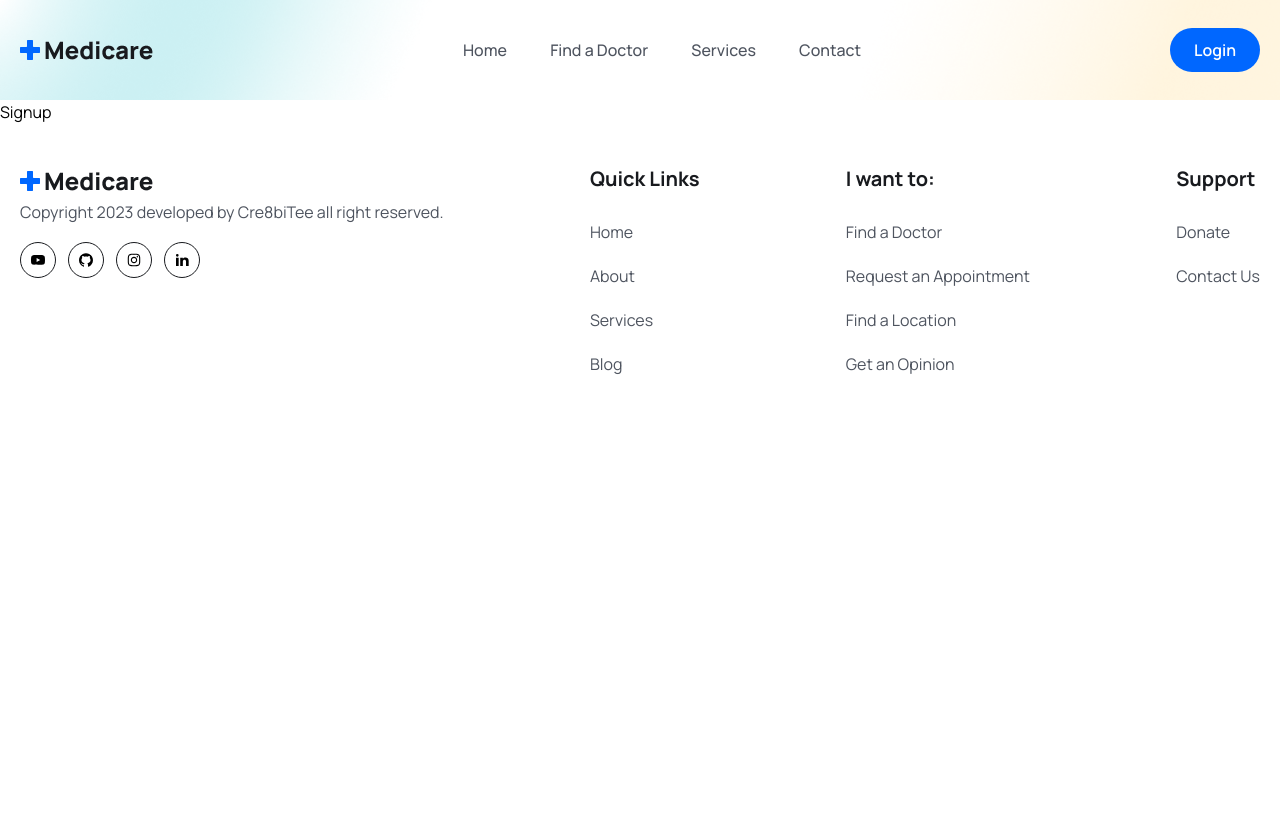
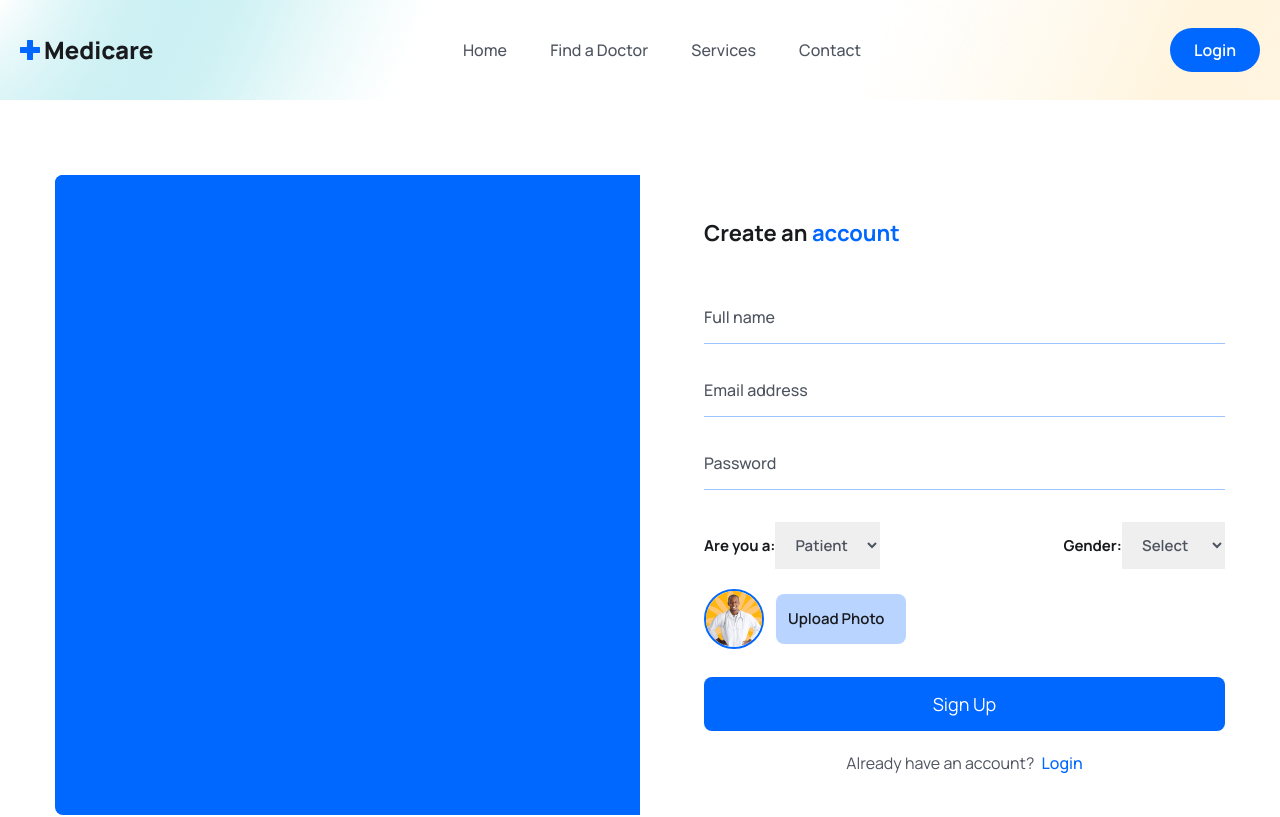
Before and after one commit to kngtee/medcare, a React (Vite) app: page /register in a window 1280 px wide. Shown: the top 817 px of the page. Built offline with nearby package versions, Linux system fonts and the light colour scheme; the HTML template or start-up script is replaced by a standard one.

Commit message:
signup done

```diff
--- a/src/pages/Login.jsx
+++ b/src/pages/Login.jsx
@@ -8,14 +8,15 @@
   });
 
   const handleInputChange = (e) => {
-    setFormData({ ...formData, [e.target.name]: e.target.value });
+    const { name, value } = e.target;
+    setFormData((prevState) => ({ ...prevState, [name]: value }));
   };
 
   return (
     <section className="px-5 lg:px-0">
       <div className="w-full max-w-[570px] mx-auto rounded-lg shadow-lg md:p-10">
         <h3 className="text-headingColor text-[22px] text-center leading-9 font-bold mb-10">
-          Hello!!! <span className="text-primaryColor">Welcome</span> Back
+          Hello!!! <span className="text-primaryColor">Welcome</span> Back{" "}
           &#x1F389;
         </h3>
         <form className="py-4 md:py-0">
@@ -53,7 +54,7 @@
           </div>
 
           <p className="mt-5 text-textColor text-center">
-            Don&apos;t have and account?{" "}
+            Don&apos;t have an account?{" "}
             <Link to="/register" className="text-primaryColor font-medium ml-1">
               Register
             </Link>
--- a/src/pages/Signup.jsx
+++ b/src/pages/Signup.jsx
@@ -1,7 +1,166 @@
-import React from "react";
+import signupImg from "../assets/images/signup.gif";
+import avatar from "../assets/images/doctor-img01.png";
+import { Link } from "react-router-dom";
+import { useState } from "react";
 
 const Signup = () => {
-  return <div>Signup</div>;
+  const [selectedFile, setSelectedFile] = useState(null);
+  const [previewURL, setPreviewURL] = useState("");
+
+  const [formData, setFormData] = useState({
+    name: "",
+    email: "",
+    password: "",
+    photo: selectedFile,
+    gender: "",
+    role: "patient",
+  });
+
+  const handleInputChange = (e) => {
+    const { name, value } = e.target;
+    setFormData((prevState) => ({ ...prevState, [name]: value }));
+  };
+
+  const handleFileInputChange = async (e) => {
+    const file = e.target.files[0];
+  };
+
+  const submitHandler = async (e) => {
+    e.preventDefault();
+  };
+
+  return (
+    <section className="px-5 xl:px-0">
+      <div className="max-w-[1170px] mx-auto">
+        <div className="grid grid-cols-1 lg:grid-cols-2">
+          {/* Img Box */}
+          <div className="hidden lg:block bg-primaryColor rounded-l-lg">
+            <figure className="rounded-l-lg">
+              <img src={signupImg} alt="" className="w-full rounded-l-lg" />
+            </figure>
+          </div>
+
+          {/* Sign Up */}
+          <div className="rounded-l-lg lg:pl-16 py-10">
+            <h3 className="text-headingColor text-[22px] leading-9 font-bold mb-10">
+              Create an <span className="text-primaryColor">account</span>
+            </h3>
+
+            <form onSubmit={submitHandler}>
+              <div className="mb-5">
+                <input
+                  type="text"
+                  placeholder="Full name"
+                  name="name"
+                  value={formData.name}
+                  onChange={handleInputChange}
+                  className="w-full pr-4 py-3 border-b border-solid border-[#0066ff61] focus:outline-none focus:border-b-primaryColor
+              text-[16px] font-medium leading-7 text-headingColor placeholder:text-textColor cursor-pointer"
+                  required
+                />
+              </div>
+              <div className="mb-5">
+                <input
+                  type="email"
+                  placeholder="Email address"
+                  name="email"
+                  value={formData.email}
+                  onChange={handleInputChange}
+                  className="w-full pr-4 py-3 border-b border-solid border-[#0066ff61] focus:outline-none focus:border-b-primaryColor
+              text-[16px] font-medium leading-7 text-headingColor placeholder:text-textColor cursor-pointer"
+                  required
+                />
+              </div>
+              <div className="mb-5">
+                <input
+                  type="password"
+                  placeholder="Password"
+                  name="password"
+                  value={formData.password}
+                  onChange={handleInputChange}
+                  className="w-full pr-4 py-3 border-b border-solid border-[#0066ff61] focus:outline-none focus:border-b-primaryColor
+              text-[16px] font-medium leading-7 text-headingColor placeholder:text-textColor cursor-pointer"
+                  required
+                />
+              </div>
+
+              <div className="mb-2 flex items-center justify-between">
+                <label className="text-headingColor font-bold text-[15px] leading-7 py-3 focus:outline-none">
+                  Are you a:
+                  <select
+                    name="role"
+                    value={formData.role}
+                    onChange={handleInputChange}
+                    className="text-textColor font-semibold text-[15px] leading-7 px-4 py-3 focus:outline-none"
+                  >
+                    <option value="patient">Patient</option>
+                    <option value="doctor">Doctor</option>
+                  </select>
+                </label>
+                <label className="text-headingColor font-bold text-[15px] leading-7 py-3 focus:outline-none">
+                  Gender:
+                  <select
+                    name="gender"
+                    value={formData.gender}
+                    onChange={handleInputChange}
+                    className="text-textColor font-semibold text-[15px] leading-7 px-4 py-3 focus:outline-none"
+                  >
+                    <option value="">Select</option>
+                    <option value="male">Male</option>
+                    <option value="female">Female</option>
+                    <option value="other">Other</option>
+                  </select>
+                </label>
+              </div>
+
+              <div className="mb-5 flex items-center gap-3">
+                <figure className="w-[60px] h-[60px] rounded-full border-2 border-solid border-primaryColor flex items-center justify-center">
+                  <img src={avatar} alt="" className="w-full rounded-full" />
+                </figure>
+
+                <div className="relative w-[130px] h-[50px]">
+                  <input
+                    type="file"
+                    name="photo"
+                    id="customFile"
+                    onChange={handleFileInputChange}
+                    accept=".jpg, .png"
+                    className="absolute top-0 left-0 w-full h-full opacity-0 cursor-pointer"
+                  />
+
+                  <label
+                    htmlFor="customFile"
+                    className="absolute top-0 left-0 w-full h-full flex items-center px-[0.75rem] py-[0.375rem] text-[15px] leading-6 overflow-hidden bg-[#0066ff46] text-headingColor font-semibold rounded-lg truncate cursor-pointer"
+                  >
+                    Upload Photo
+                  </label>
+                </div>
+              </div>
+
+              <div className="mt-7">
+                <button
+                  type="submit"
+                  className="w-full px-4 py-3 bg-primaryColor text-white text-[18px] leading-[30px] rounded-lg"
+                >
+                  Sign Up
+                </button>
+              </div>
+
+              <p className="mt-5 text-textColor text-center">
+                Already have an account?{" "}
+                <Link
+                  to="/login"
+                  className="text-primaryColor font-medium ml-1"
+                >
+                  Login
+                </Link>
+              </p>
+            </form>
+          </div>
+        </div>
+      </div>
+    </section>
+  );
 };
 
 export default Signup;
```
